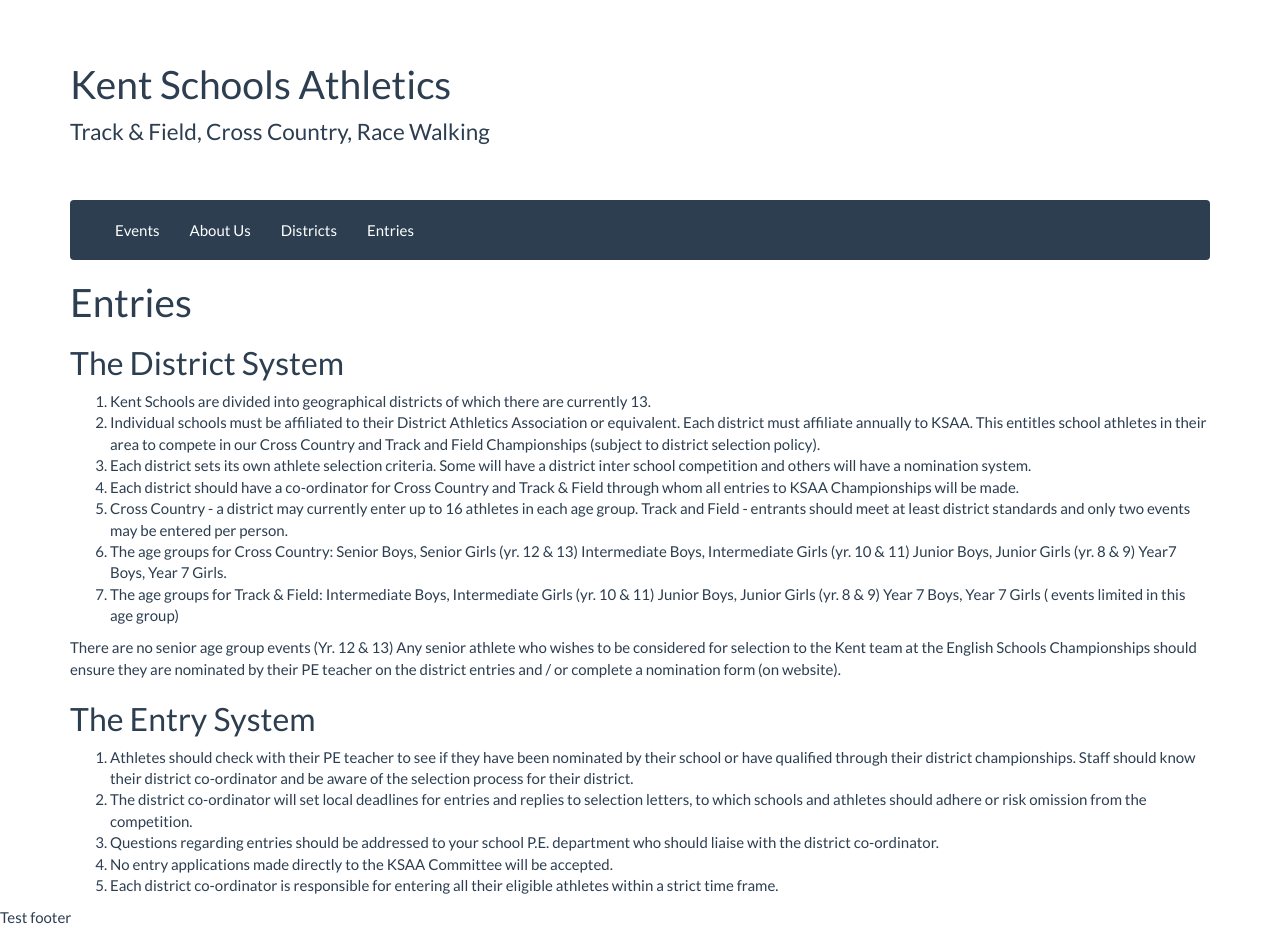
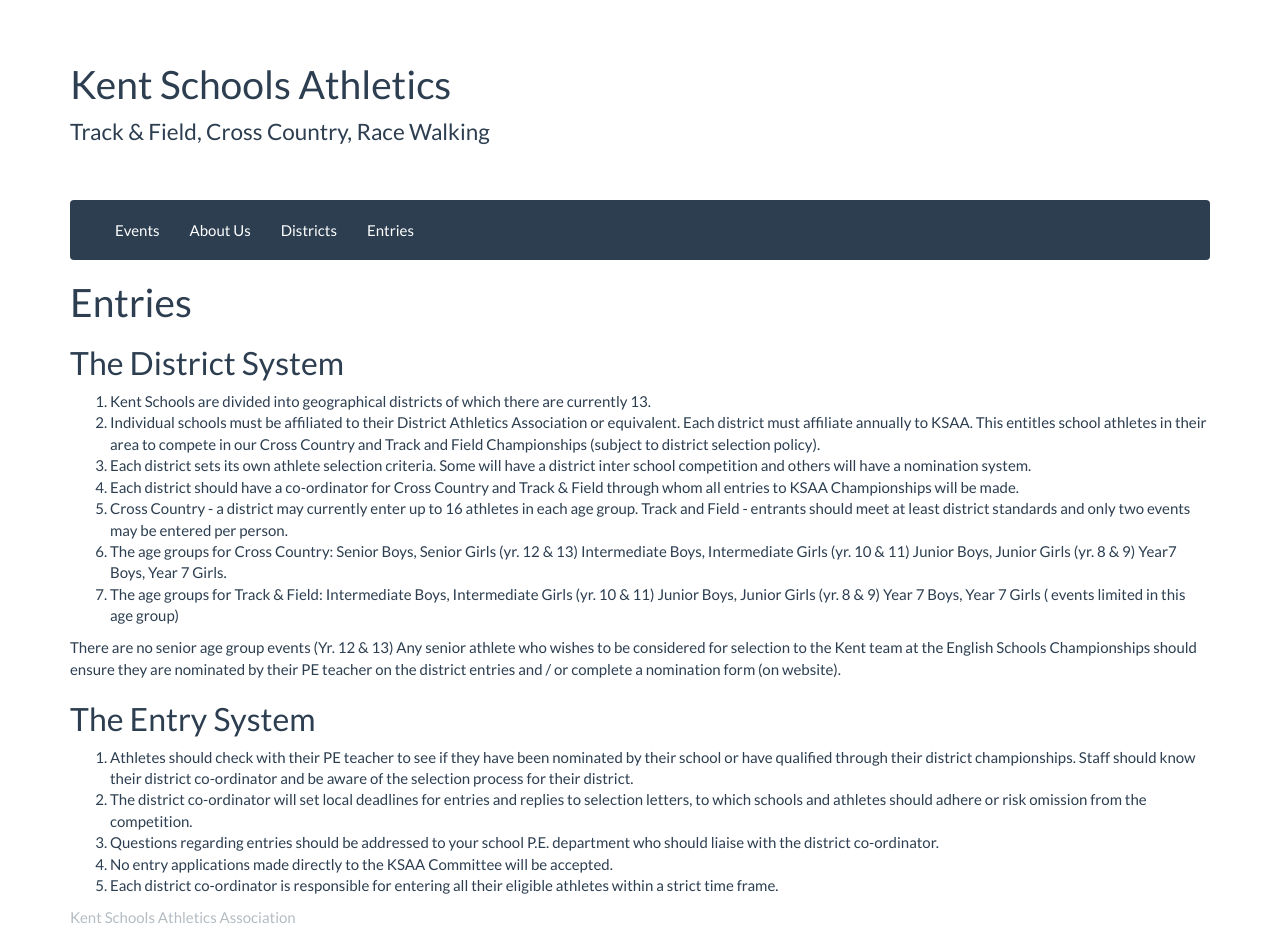
Before and after one commit to chrisnewark/chrisnewark.github.io, a Jekyll site: the page built from entries/index.md, in a window 1280 px wide. Built offline with Jekyll 4.4.1, drawn with Linux system fonts in a browser that asks for light colours.

Commit message:
Updated footer

```diff
--- a/_includes/footer.html
+++ b/_includes/footer.html
@@ -1,4 +1,8 @@
         </div>
-        <footer>Test footer</footer>
+        <footer class="footer">
+            <div class="container">
+                <p class="text-muted">Kent Schools Athletics Association</p>
+            </div>
+        </footer>
 	</body>
 </html>
```
